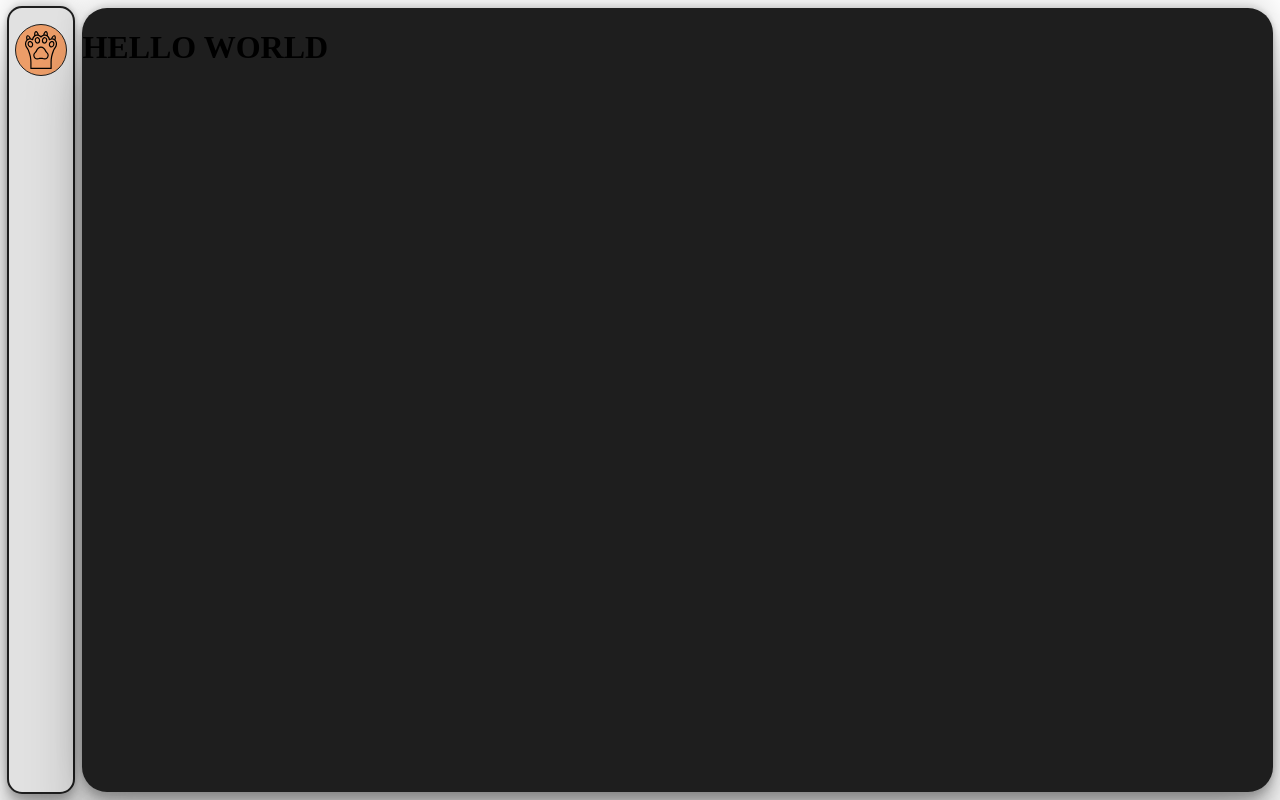
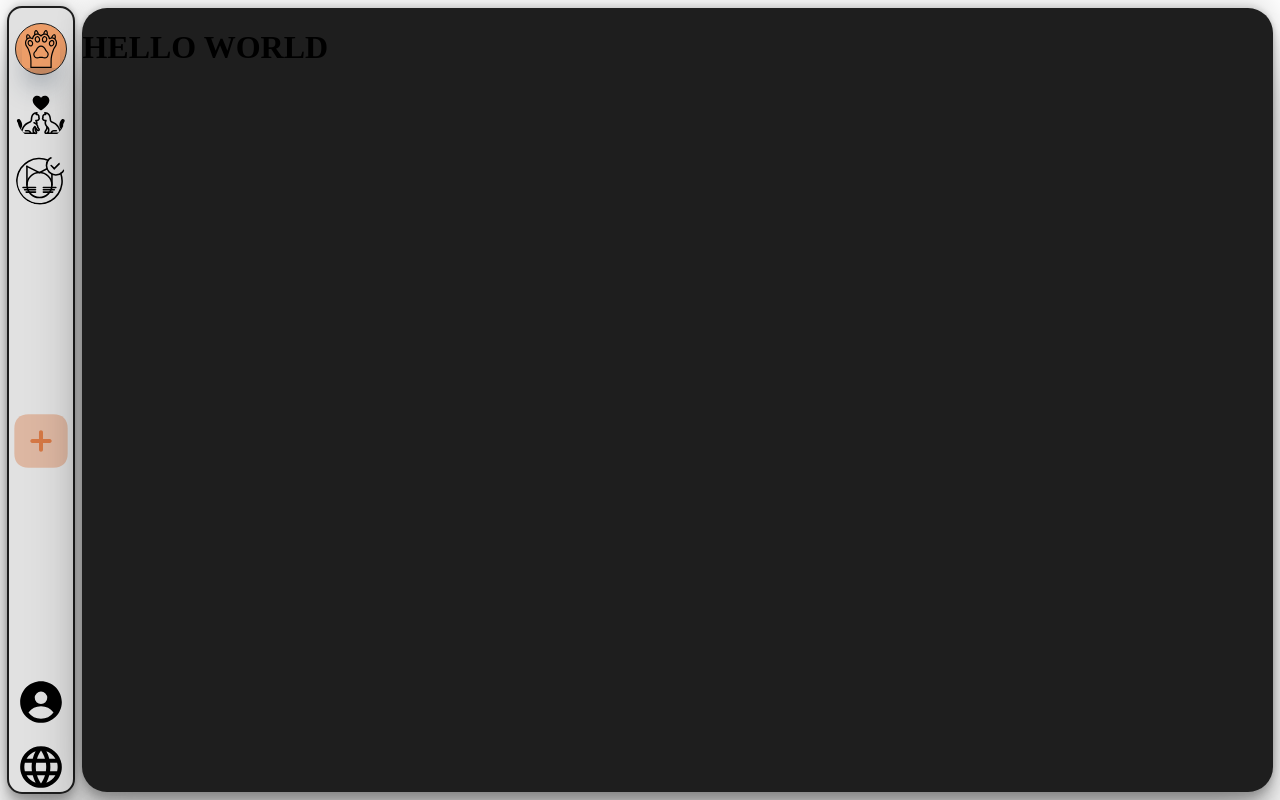
Before and after one commit to PerseOMG/shareYourCatFE, an Angular app: page / in a window 1280 px wide. Built offline with nearby package versions, Linux system fonts and the light colour scheme.

Commit message:
SYC | Adding remaining icons to sidenav

```diff
--- a/src/app/components/shared/sidenav/sidenav.component.html
+++ b/src/app/components/shared/sidenav/sidenav.component.html
@@ -1,9 +1,35 @@
-<nav>
+<nav class="app__navigation-main-container">
     <ul class="app__navigation">
-        <li class="app__navigation-item">
-            <div class="app__navigation-icon app__navigation-logo">
-                <img src="../../../../assets/icons/cat-paws.svg" alt="logo" class="app__navigation-logo-img">
-            </div>
-        </li>
+        <div class="app__navigation-box">
+            <li class="app__navigation-item app__navigation-item-logo">
+                <div class="app__navigation-icon app__navigation-logo">
+                    <img src="../../../../assets/icons/cat-paws.svg" alt="logo" class="app__navigation-logo-img">
+                </div>
+            </li>
+
+            <li class="app__navigation-item">
+                <img class="app__navigation-icon" src=" ../../../../assets/icons/cat-dav.svg " alt="logo ">
+            </li>
+
+            <li class="app__navigation-item">
+                <img class="app__navigation-icon" src=" ../../../../assets/icons/cat-tendencies.svg " alt="logo ">
+            </li>
+        </div>
+
+        <div class="app__navigation-box">
+            <li class="app__navigation-item">
+                <img src=" ../../../../assets/icons/plus.svg" alt="logo ">
+            </li>
+        </div>
+
+        <div class="app__navigation-box">
+            <li class="app__navigation-item">
+                <img class="app__navigation-icon" src=" ../../../../assets/icons/user.svg " alt="logo ">
+            </li>
+
+            <li class="app__navigation-item">
+                <img class="app__navigation-icon" src=" ../../../../assets/icons/language.svg " alt="logo ">
+            </li>
+        </div>
     </ul>
 </nav>
--- a/src/app/components/shared/sidenav/sidenav.component.scss
+++ b/src/app/components/shared/sidenav/sidenav.component.scss
@@ -1,23 +1,36 @@
 @import "../../../../styles.scss";
 .app {
   &__navigation {
+    &-main-container {
+      height: 100%;
+    }
     list-style: none;
     padding: 0;
+    display: flex;
+    flex-direction: column;
+    justify-content: space-between;
+    height: 100%;
+    margin: 0;
     &-item {
       display: flex;
       justify-content: center;
       cursor: pointer;
+      margin-top: 15px;
       :hover {
         transition: box-shadow 0.5s ease-in-out;
+        box-shadow: rgb(38, 57, 77) 0px 20px 30px -10px;
+      }
+      &-logo {
+        :hover {
           transition: background-color 0.5s ease-in-out;
           background-color: $calico-cat-secondary;
-                // box-shadow: rgba(50, 50, 93, 0.25) 0px 30px 60px -12px inset, rgba(0, 0, 0, 0.3) 0px 18px 36px -18px inset;
-                box-shadow: rgb(38, 57, 77) 0px 20px 30px -10px;
+        }
       }
     }
     &-icon {
       height: 50px;
       width: 50px;
+      border-radius: 50%;
     }
     &-logo {
       background-color: $calico-cat-primary;
@@ -29,6 +42,7 @@
       &-img {
         height: 75%;
         width: 75%;
+        box-shadow: rgb(38, 57, 77) 0px 20px 30px -10px;
       }
     }
   }
```
Lines whose indentation alone changed are shown as unchanged.
